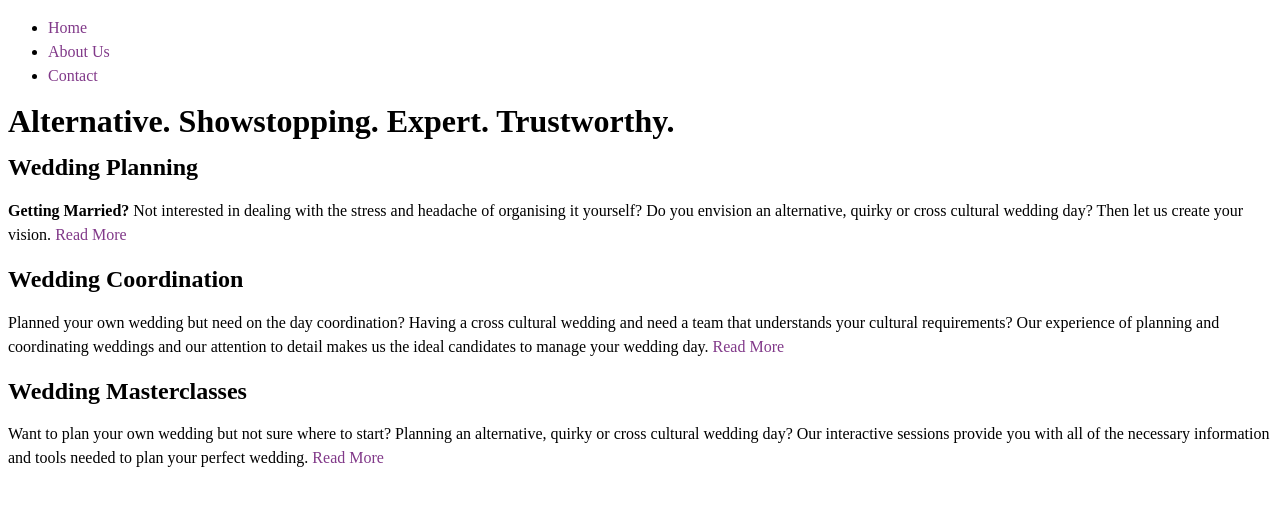
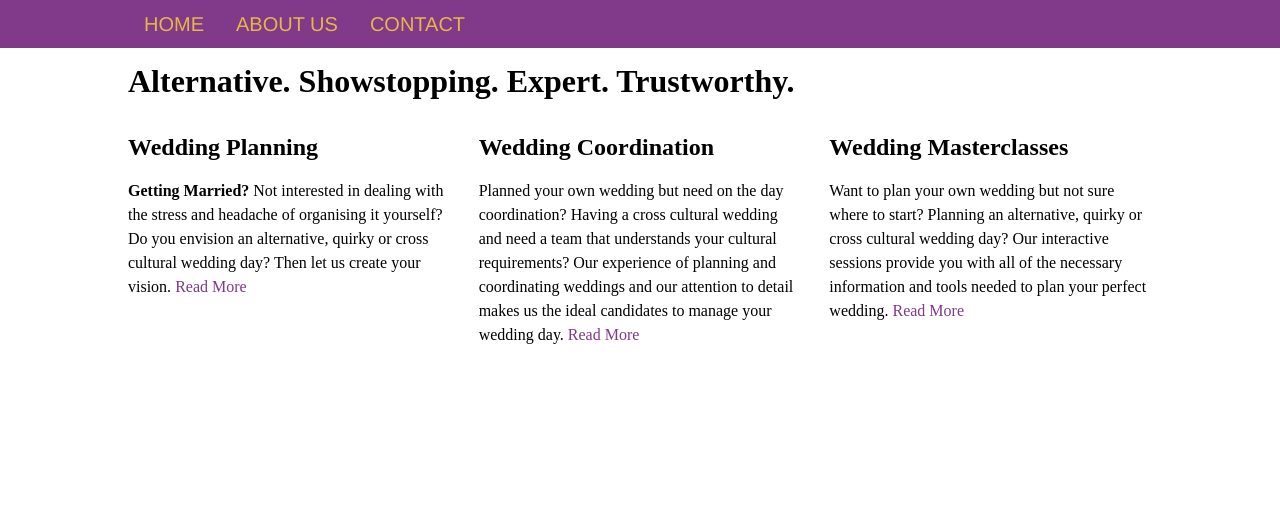
Before and after one commit to alternativeweddinggroup/alternativeweddinggroup.github.io, a Jekyll site: the page built from web/index.html, in a window 1280 px wide. Shown: the top 506 px of the page. Built offline with Jekyll 4.4.1, drawn with Linux system fonts in a browser that asks for light colours; some web fonts are replaced.

Commit message:
Update layout

```diff
--- a/web/_includes/sass/base/layout.scss
+++ b/web/_includes/sass/base/layout.scss
@@ -29,3 +29,8 @@ section,
 summary {
   display: block;
 }
+
+body {
+  margin: 0;
+  padding: 0;
+}
--- /dev/null
+++ b/web/_includes/sass/objects/menu.scss
@@ -0,0 +1,59 @@
+/**
+ * menu.scss
+ */
+
+.menu__icon {
+  border: none;  // Removes button border and background
+}
+
+.menu {
+  display: none;
+}
+
+//
+// 1. Removes bullets
+// 2. Removes default margin for ul
+// 3. Removes default padding
+//
+
+.menu {
+  list-style:none;  // 1.
+  margin-top: 0;  // 2.
+  margin-bottom: 0;  // 2.
+  padding-left:0;  // 3.
+}
+
+.menu > li,
+.menu > li > a {
+  display: block;
+}
+
+.is-active {
+  display: block;
+}
+
+// if JavaScript disabled
+
+.no-js .navicon {
+  display: none;
+}
+
+.no-js .main {
+  display: block;
+}
+
+//  Layout for larger screens
+
+@media screen and (min-width: 769px) {
+
+  .menu__icon {
+    display: none;
+  }
+  .menu {
+    display: block;
+  }
+  .menu > li,
+  .menu > li > a {
+    display: inline-block;
+  }
+}
--- a/web/_includes/sass/styles/grid.scss
+++ b/web/_includes/sass/styles/grid.scss
@@ -1,6 +1,10 @@
 /**
  * Grid System
  */
+
+.wrapper {
+  width: 100%;
+}
 
 .wrapper__sub {
   display: -webkit-box;
@@ -11,6 +15,11 @@
   -webkit-flex-wrap: wrap;
   -ms-flex-wrap: wrap;
   flex-wrap: wrap;
+  // Center within parent
+  margin-right: auto;
+  margin-left: auto;
+  // Set max width of page
+  max-width: 1024px;
 }
 
 .separator {
--- /dev/null
+++ b/web/_includes/sass/styles/navigation.scss
@@ -0,0 +1,15 @@
+/* Navigation */
+
+.nav__main {
+  background: $brand--purple;
+  text-align: right;
+}
+
+.nav__main a {
+  padding: 0 1rem;
+  font-size: 1.25rem;
+  font-family: $heading__font-family;
+  line-height: 3rem;
+  text-transform: uppercase;
+  color: $brand--gold;
+}
--- a/web/_includes/sass/variable.scss
+++ b/web/_includes/sass/variable.scss
@@ -29,6 +29,8 @@ $body__font-size: 100%;
 $body__line-height: 1.5em;
 $body__font-family: 'Baskerville W01 Regular_705699', Baskerville, 'Baskerville Old Face', 'Times New Roman', serif;
 $body__color: rgb(51,51,51);
+
+$heading__font-family: 'UniversNW01-620CdBold', Univers, Helvetica, Verdana, sans-serif;
 
 $code__font-family: Menlo, Monaco, "Courier New", monospace;
 
--- a/web/_includes/templates/header.html
+++ b/web/_includes/templates/header.html
@@ -1,8 +1,8 @@
 <header class="header__main">
 
-    <nav role="navigation" class="nav__main">
+    <nav role="navigation" class="wrapper nav__main">
 
-      <ul class="nav__main">
+      <ul class="wrapper__sub menu nav__main__list">
       {% include templates/navigation.html %}
       </ul>
 
--- a/web/_layouts/default.html
+++ b/web/_layouts/default.html
@@ -22,7 +22,9 @@
 
       {% include templates/header.html %}
 
+      <main class="wrapper">
         {{ content }}
+      </main>
 
       {% include templates/footer.html %}
 
--- a/web/static/css/global.scss
+++ b/web/static/css/global.scss
@@ -19,7 +19,7 @@
 
 //  Objects
 
-//  @import 'objects/_object-name';
+@import 'objects/menu';
 
 .clear { clear: both; }
 
@@ -29,7 +29,8 @@
 
 //  Styling
 
-//@import 'grid';
+@import 'styles/navigation';
+@import 'styles/grid';
 
 //  Core
 //  Placed at the end as most of these classes will overwrite others.
```
